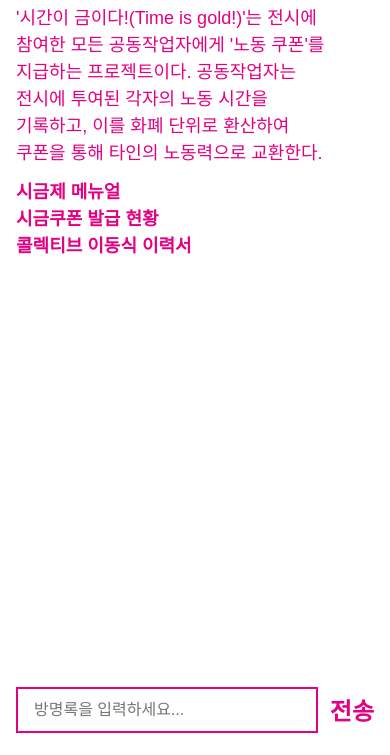
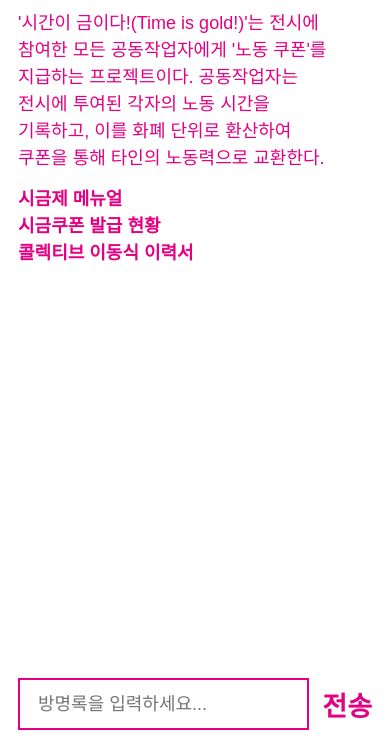
Before and after one commit to ryoodayeon/leeeedongsik, a website: page index.html in a window 390 px wide. Shown: the part 89-844 px from the top of the page. Drawn offline with Linux system fonts and the light colour scheme; no server answers; a web font is replaced by a local one.

Commit message:
Fix mobile: set html font-size to 18px (18pt) so all rem units scale properly

```diff
--- a/css/style.css
+++ b/css/style.css
@@ -1801,8 +1801,12 @@ dd {
 }
 
 @media (max-width: 768px) {
+    html {
+        font-size: 18px;
+    }
+
     body {
-        font-size: 1.125rem;
+        font-size: 1rem;
     }
 
     body * {
```
